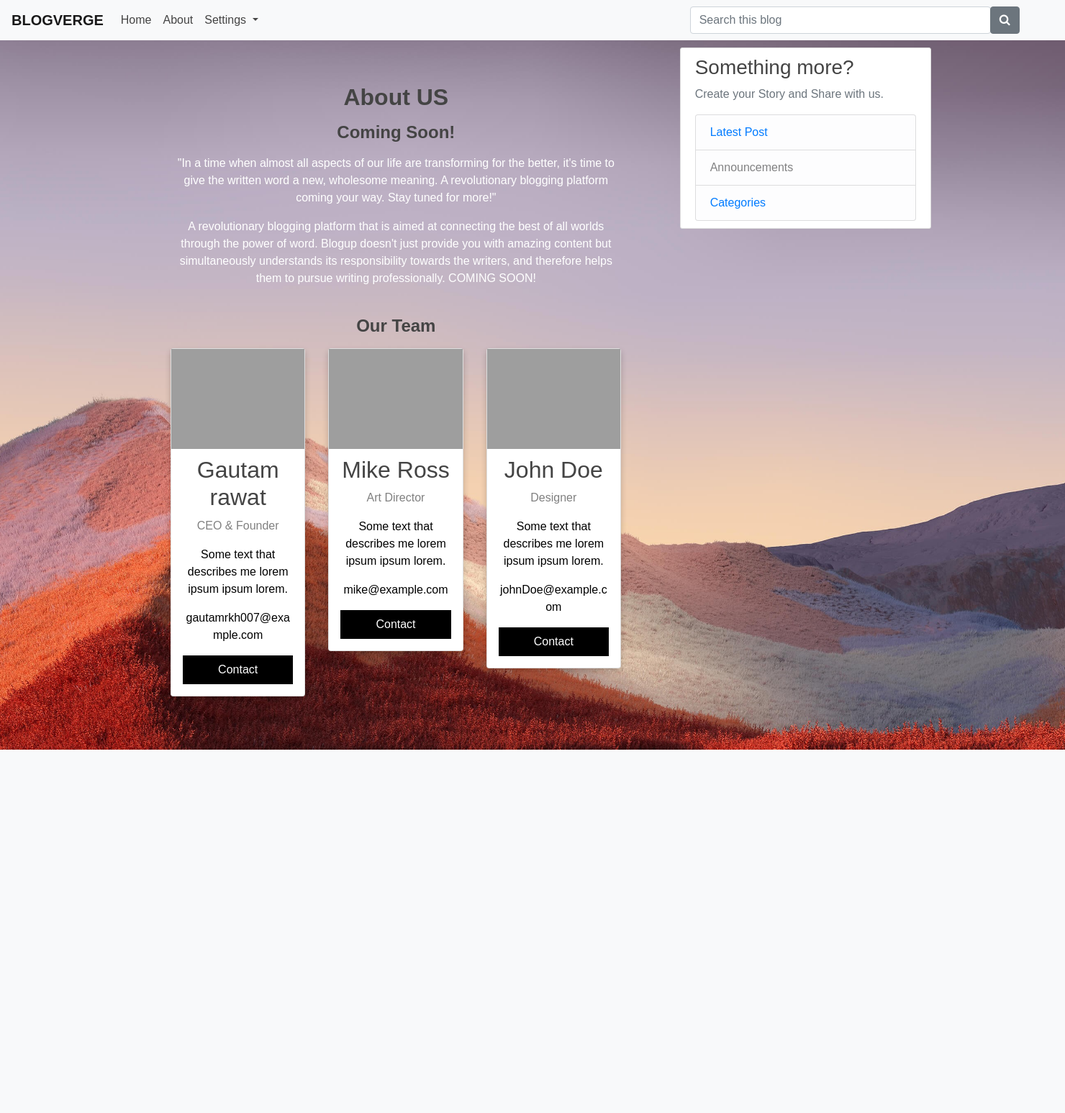
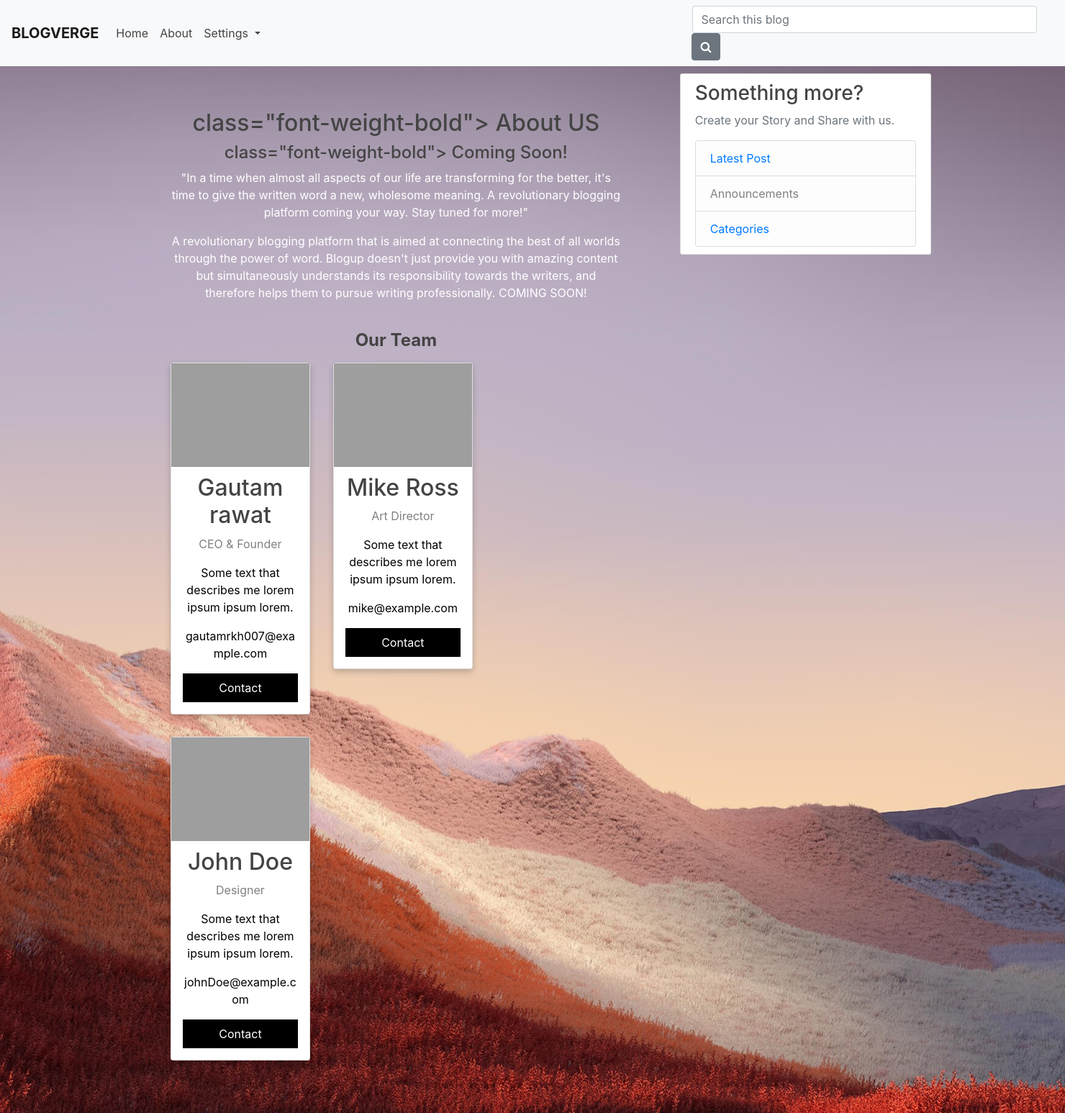
Before and after one commit to Chandlerrrr/Blogverge, a Django app: page /about/ in a window 1480 px wide. Shown: the whole page at 72% size. Before the commit the page ends 1042 px from the top, so only its background shows below. Run offline with Django 3.2, Linux system fonts and the light colour scheme; some libraries are stand-ins or nearby versions; grey boxes are pictures that could not be loaded.

Commit message:
search error fix13

```diff
--- a/Blog/static/blog/about.css
+++ b/Blog/static/blog/about.css
@@ -1,7 +1,3 @@
-body {
-  font-family: Arial, Helvetica, sans-serif;
-  margin: 0;
-}
 
 html {
   box-sizing: border-box;
@@ -13,8 +9,8 @@ html {
 
 .column {
   float: left;
-  width: 33.3%;
-  margin-bottom: 16px;
+  width: 34.3%;
+  margin-bottom: 15px;
   padding: 0 8px;
 }
 
@@ -68,6 +64,5 @@ html {
 }
 
 .p{
-
   color: black;
 }
--- a/Blog/templates/base.html
+++ b/Blog/templates/base.html
@@ -78,6 +78,7 @@
           {% endif %}
           {% block content %}{% endblock %}
         </div>
+      <br>
         <div class="col-md-4">
           <div class="content-section">
             <h3>Something more?</h3>
--- a/Blog/templates/blog/about.html
+++ b/Blog/templates/blog/about.html
@@ -2,12 +2,12 @@
 {% load static %}
 {% block content %}
     <head>
-        <title>About us</title>
+    <title>About us</title>
     <link rel="stylesheet" type="text/css" href="{% static 'blog/about.css' %}">
     </head>
     <div class="about-section">
-        <h2><p class="font-weight-bold"> About US </p></h2>
-        <h4><p class="font-weight-bold"> Coming Soon! </p></h4>
+        <h2> class="font-weight-bold"> About US </h2>
+        <h4> class="font-weight-bold"> Coming Soon! </h4>
         <p class="font-weight-normal">
 "In a time when almost all aspects of our life are transforming for the better, it's time to give the written word a new, wholesome meaning. A revolutionary blogging platform coming your way. Stay tuned for more!"</p>
     <p class="font-weight-normal">A revolutionary blogging platform that is aimed at connecting the best of all worlds through the power of word.
```
